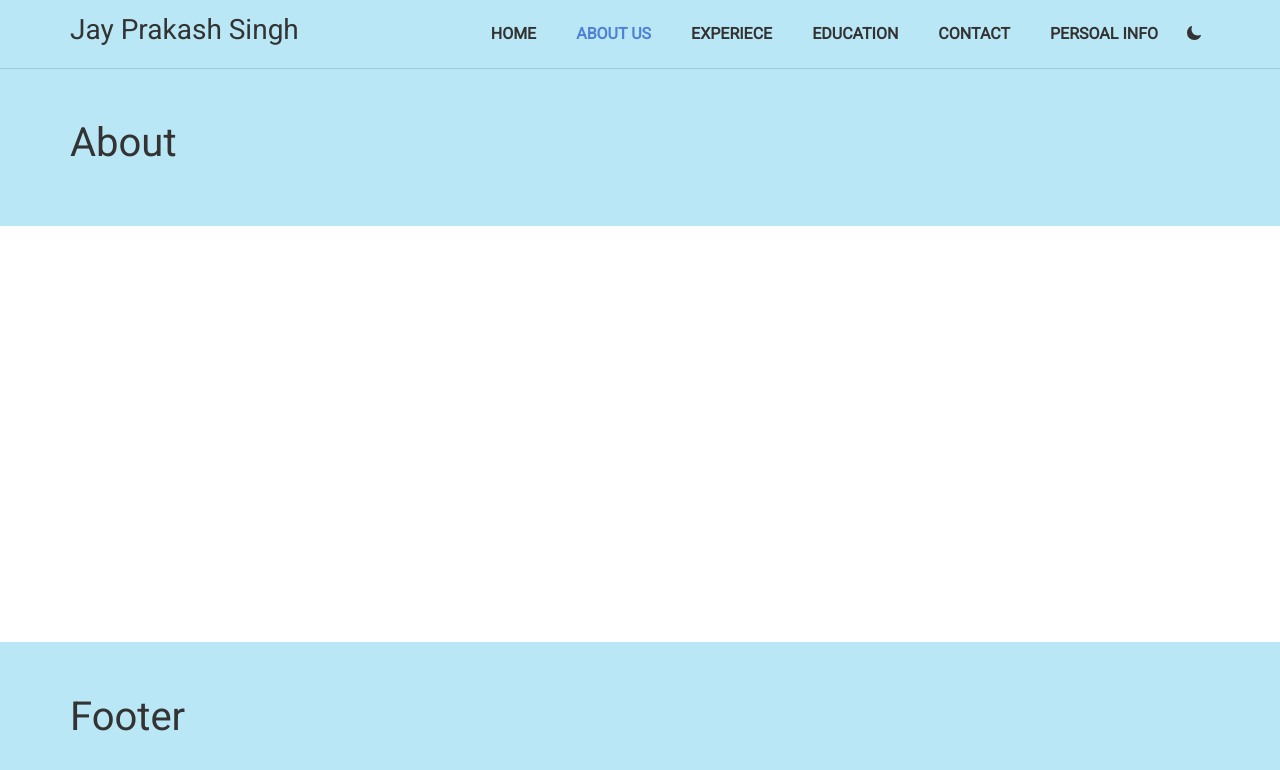
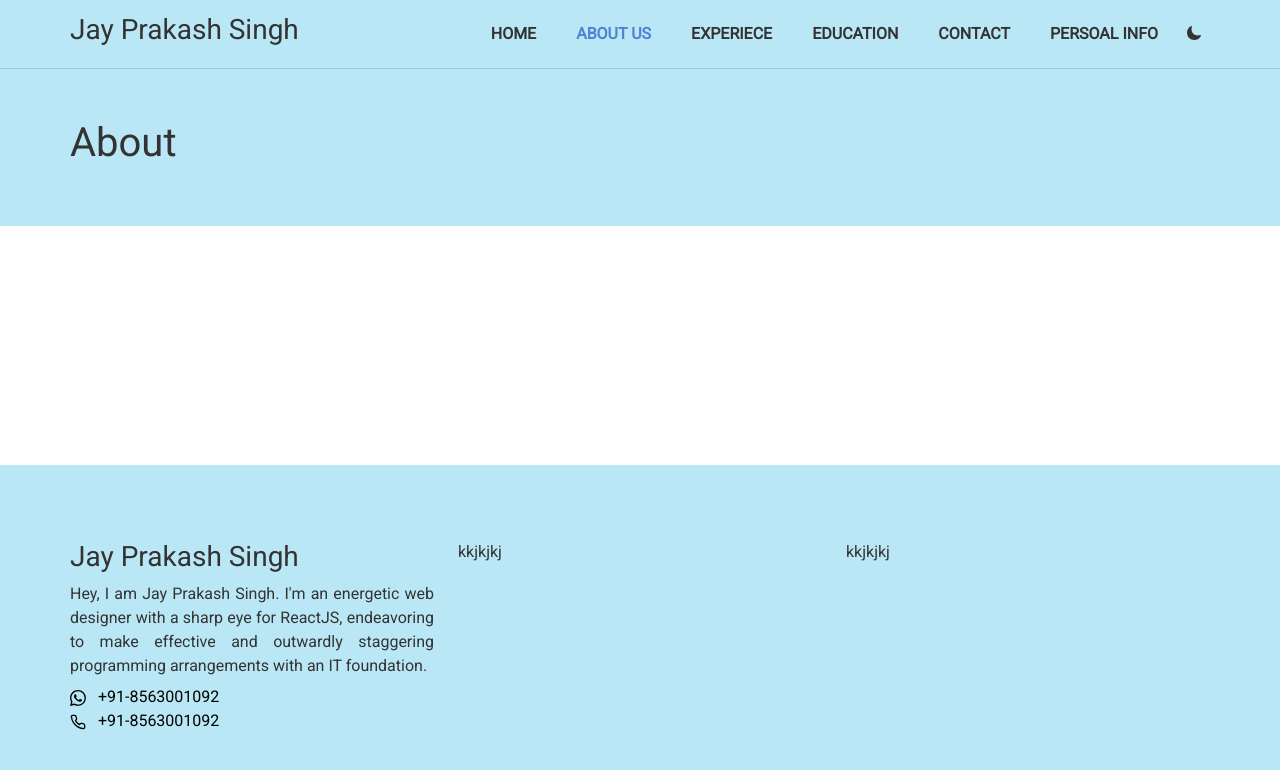
Before and after one commit to jayprakashcs12/portfolio.jps, a React (Create React App) app: page /about-us in a window 1280 px wide. Shown: the top 770 px of the page. Built offline with nearby package versions, Linux system fonts and the light colour scheme.

Commit message:
footer info update

```diff
--- a/src/components/common/Footer.jsx
+++ b/src/components/common/Footer.jsx
@@ -1,13 +1,50 @@
 import React from 'react';
-import { Container } from "react-bootstrap";
+import { Col, Container, Row } from "react-bootstrap";
+import { BsWhatsapp } from "react-icons/bs";
+import { FiPhone } from "react-icons/fi";
 
 const Footer = ({ theme }) => {
+
+    let phoneNumber = '8563001092';
+    let phoneURL = `tel:${phoneNumber}`;
+    let whatsAppUrl = `https://wa.me/${phoneNumber}`;
+
+    let contactItems = [
+        { text: phoneNumber, url: whatsAppUrl, icon: <BsWhatsapp /> }, { text: phoneNumber, url: phoneURL, icon: <FiPhone /> },
+    ];
+
+    let listItemStyle = { listStyleType: 'none', padding: 0 };
+
+    let linkStyle = (theme) => ({ color: theme === 'dark' ? 'white' : 'black', textDecoration: "none" });
 
     return (
 
         <div className={`pro-container footer ${theme}`}>
             <Container className='pro-conent'>
-                <h1>Footer</h1>
+                <Row>
+                    <Col lg={4} md={6} sm={12} className='mt-4'>
+                        <h3>Jay Prakash Singh</h3>
+                        <p className='foot-text'>
+                            Hey, I am Jay Prakash Singh. I'm an energetic web designer with a sharp eye for ReactJS, endeavoring to make effective and
+                            outwardly staggering programming arrangements with an IT foundation.
+                        </p>
+                        <ol style={listItemStyle}>
+                            {contactItems.map((item, index) => (
+                                <li key={index}>
+                                    <a href={item.url} target="_blank" rel="noopener noreferrer" style={linkStyle(theme)}>
+                                        {item.icon} &nbsp; +91-{item.text}
+                                    </a>
+                                </li>
+                            ))}
+                        </ol>
+                    </Col>
+                    <Col lg={4} md={6} sm={12} className='mt-4'>
+                        kkjkjkj
+                    </Col>
+                    <Col lg={4} md={6} sm={12} className='mt-4'>
+                        kkjkjkj
+                    </Col>
+                </Row>
             </Container>
         </div>
     )
--- a/src/css/footer.css
+++ b/src/css/footer.css
@@ -4,3 +4,8 @@
     bottom: 0;
     width: 100%;
 }
+
+.foot-text {
+    text-align: justify;
+    margin: 2% 0;
+}
```
